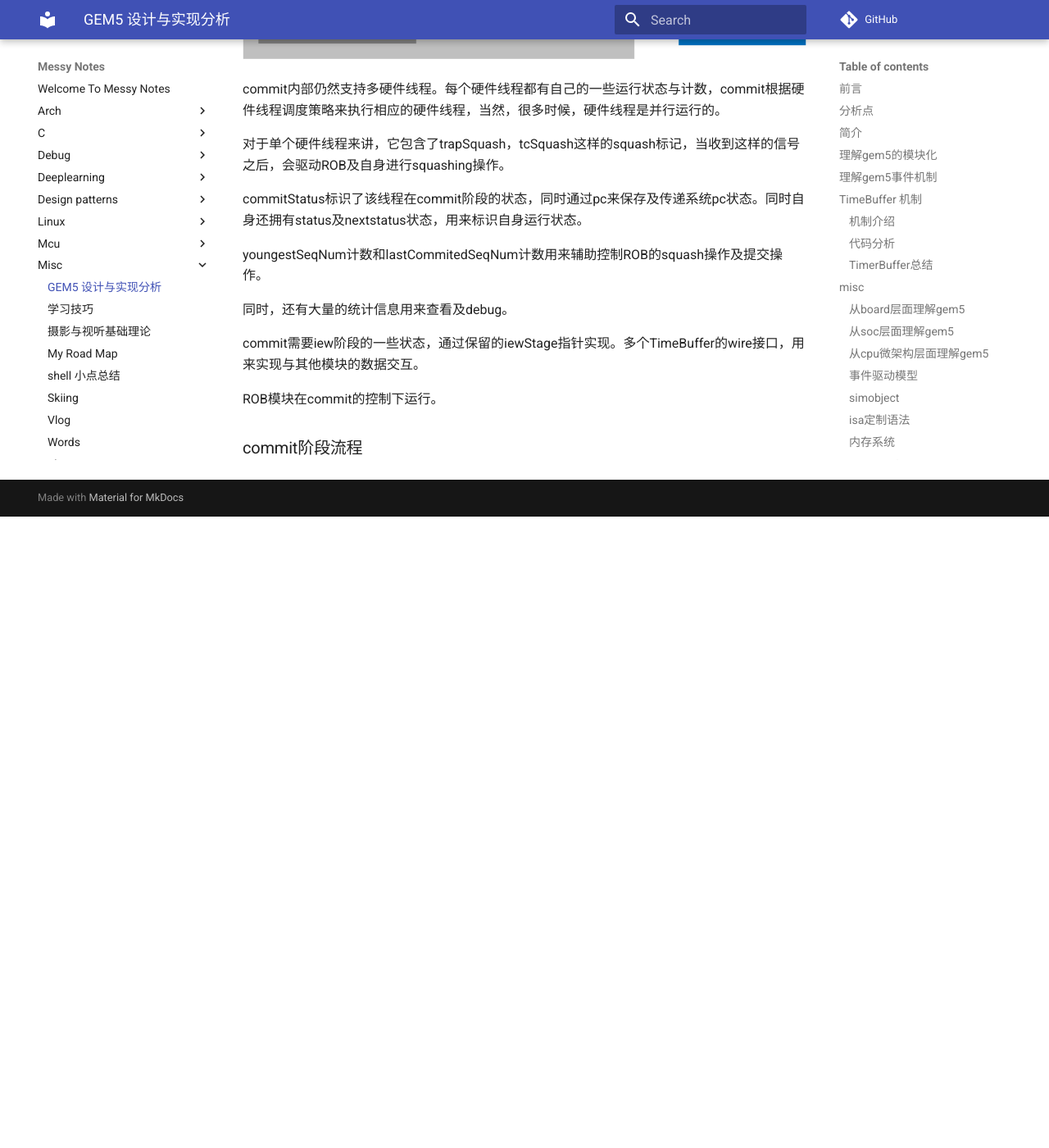
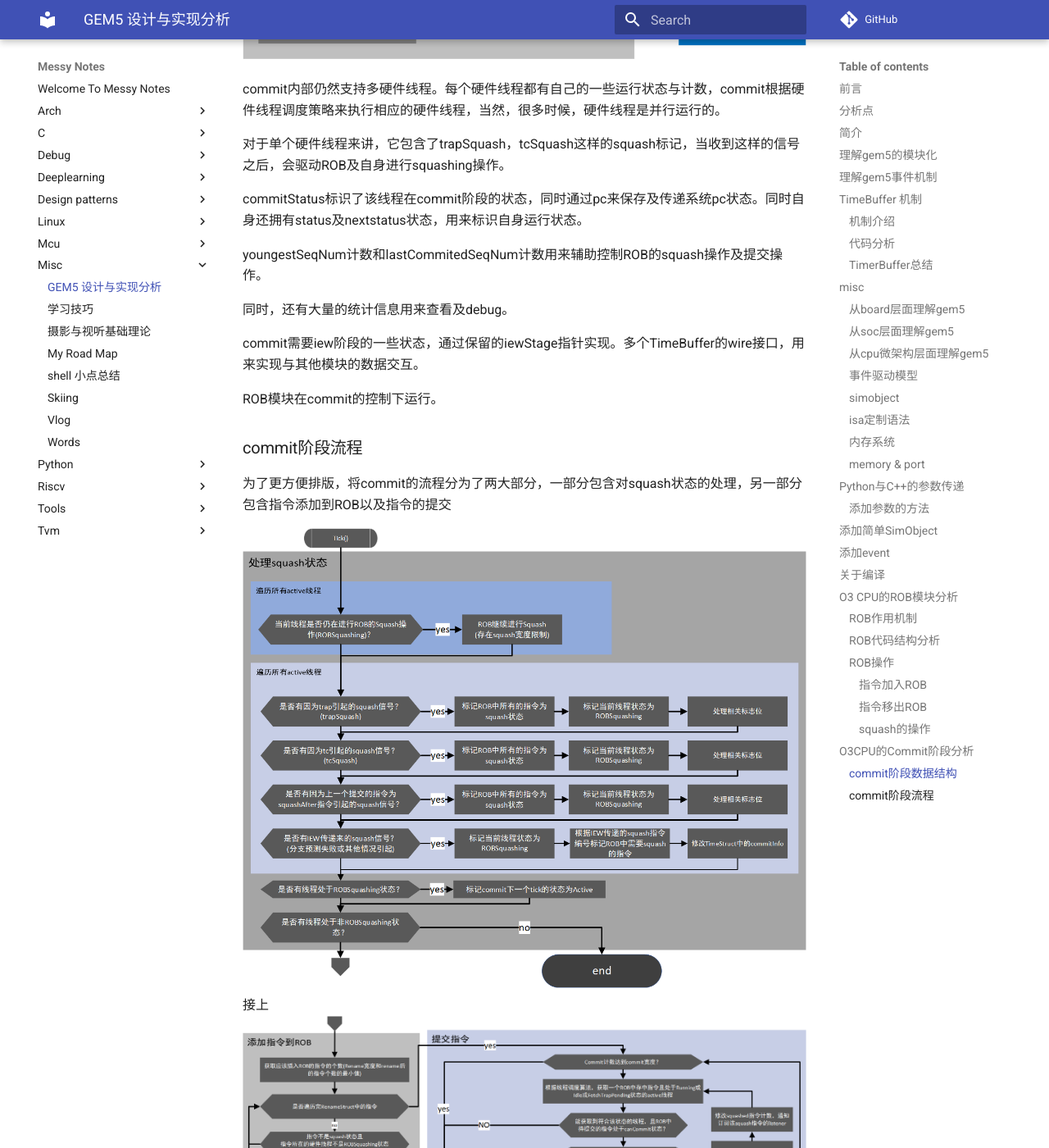
Before and after one commit to chsgcxy/messy_notes, an MkDocs documentation site: the page built from docs/misc/gem5.md, in a window 1280 px wide and 1400 px high, scrolled down 16134 px. Shown: the whole window at 82% size. Built offline with MkDocs 1.6.1 and Material for MkDocs 9.7.7, drawn with Linux system fonts in a browser that asks for light colours; comment, search, counter and statistics services are not loaded; before the commit the page ends 16764 px from its top, so only the background shows below that; some of the changed text lies outside the part shown.

Commit message:
update gem5

```diff
--- a/docs/misc/gem5.md
+++ b/docs/misc/gem5.md
@@ -453,3 +453,11 @@ commit需要iew阶段的一些状态，通过保留的iewStage指针实现。多
 ROB模块在commit的控制下运行。
 
 ### commit阶段流程
+
+为了更方便排版，将commit的流程分为了两大部分，一部分包含对squash状态的处理，另一部分包含指令添加到ROB以及指令的提交
+
+![commit_flow1](../imgs/commit_flow1.png)
+接上
+![commit_flow2](../imgs/commit_flow2.png)
+
+流程图涉及了commit阶段的绝大部分内容，但对于一些微小细节，比如对于store指令的特殊处理，硬件线程的调度策略等，没有涉及。
```
